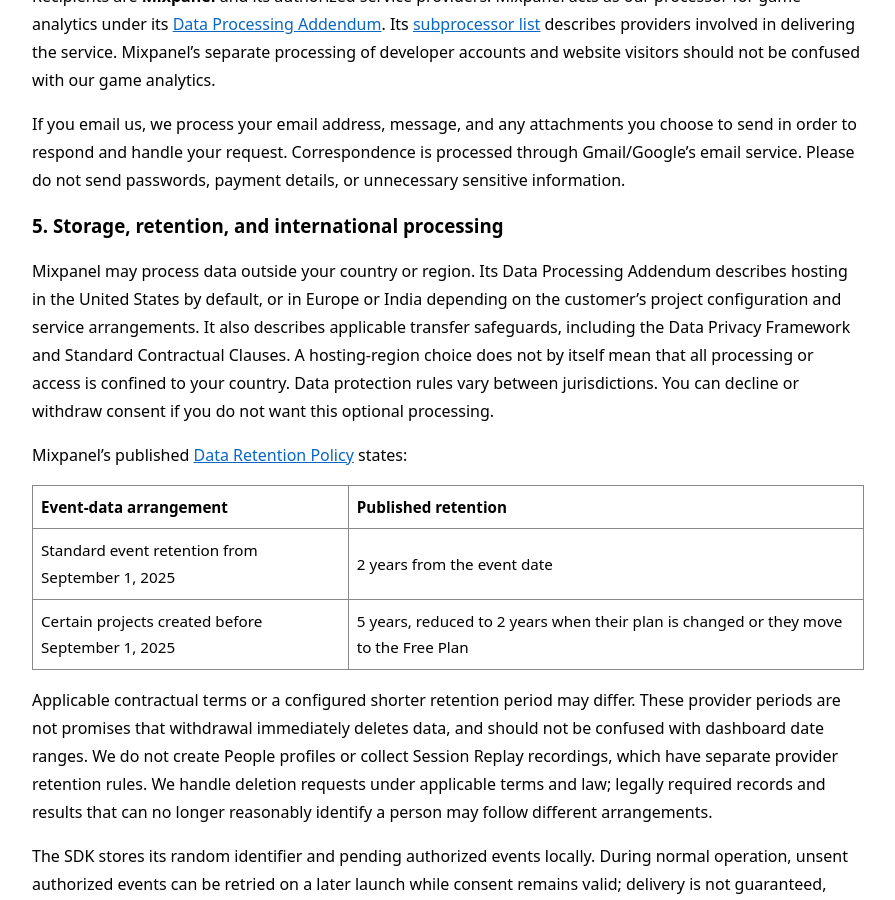
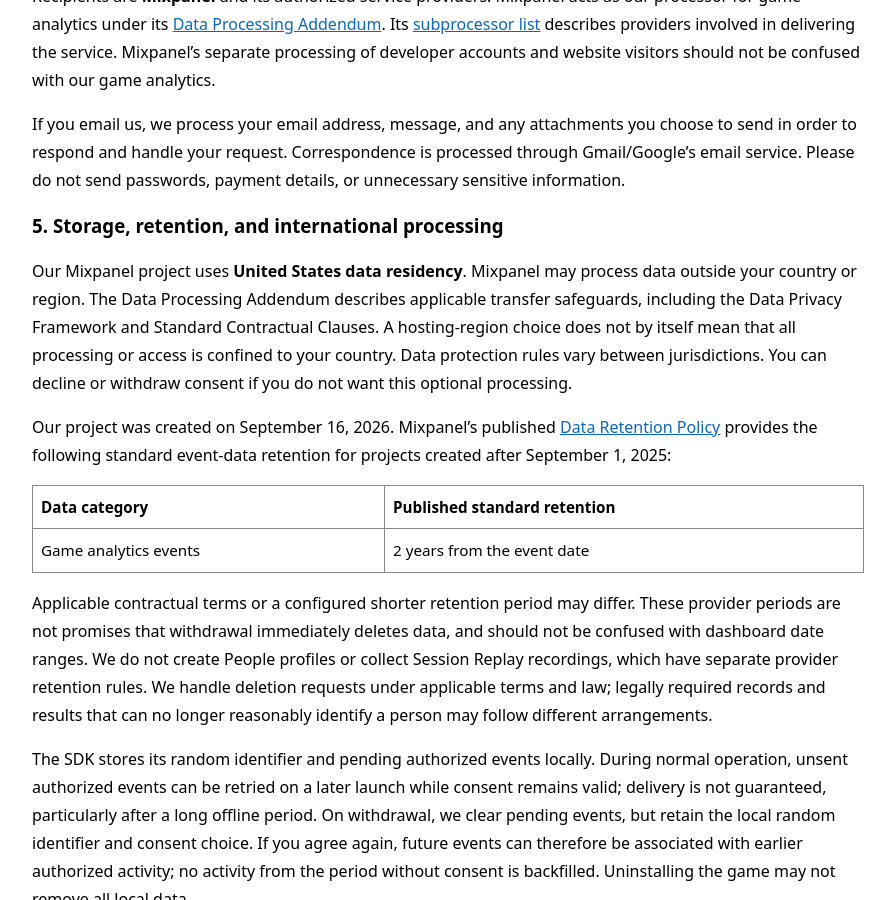
Before and after one commit to yuanotes/castaway-cards-privacy, a Jekyll site: the page built from index.md, in a window 1280 px wide and 900 px high, scrolled down 2007 px. Shown: the whole window, without its empty margins (192-1087 px from the left). Built offline with Jekyll 4.4.1, drawn with Linux system fonts in a browser that asks for light colours.

Commit message:
Specify verified US project residency and event retention

```diff
--- a/index.md
+++ b/index.md
@@ -48,14 +48,13 @@
 
 ### 5. Storage, retention, and international processing
 
-Mixpanel may process data outside your country or region. Its Data Processing Addendum describes hosting in the United States by default, or in Europe or India depending on the customer’s project configuration and service arrangements. It also describes applicable transfer safeguards, including the Data Privacy Framework and Standard Contractual Clauses. A hosting-region choice does not by itself mean that all processing or access is confined to your country. Data protection rules vary between jurisdictions. You can decline or withdraw consent if you do not want this optional processing.
+Our Mixpanel project uses **United States data residency**. Mixpanel may process data outside your country or region. The Data Processing Addendum describes applicable transfer safeguards, including the Data Privacy Framework and Standard Contractual Clauses. A hosting-region choice does not by itself mean that all processing or access is confined to your country. Data protection rules vary between jurisdictions. You can decline or withdraw consent if you do not want this optional processing.
 
-Mixpanel’s published [Data Retention Policy](https://docs.mixpanel.com/docs/privacy/gdpr-compliance#data-retention-policy) states:
+Our project was created on September 16, 2026. Mixpanel’s published [Data Retention Policy](https://docs.mixpanel.com/docs/privacy/gdpr-compliance#data-retention-policy) provides the following standard event-data retention for projects created after September 1, 2025:
 
-| Event-data arrangement | Published retention |
+| Data category | Published standard retention |
 | --- | --- |
-| Standard event retention from September 1, 2025 | 2 years from the event date |
-| Certain projects created before September 1, 2025 | 5 years, reduced to 2 years when their plan is changed or they move to the Free Plan |
+| Game analytics events | 2 years from the event date |
 
 Applicable contractual terms or a configured shorter retention period may differ. These provider periods are not promises that withdrawal immediately deletes data, and should not be confused with dashboard date ranges. We do not create People profiles or collect Session Replay recordings, which have separate provider retention rules. We handle deletion requests under applicable terms and law; legally required records and results that can no longer reasonably identify a person may follow different arrangements.
 
```
